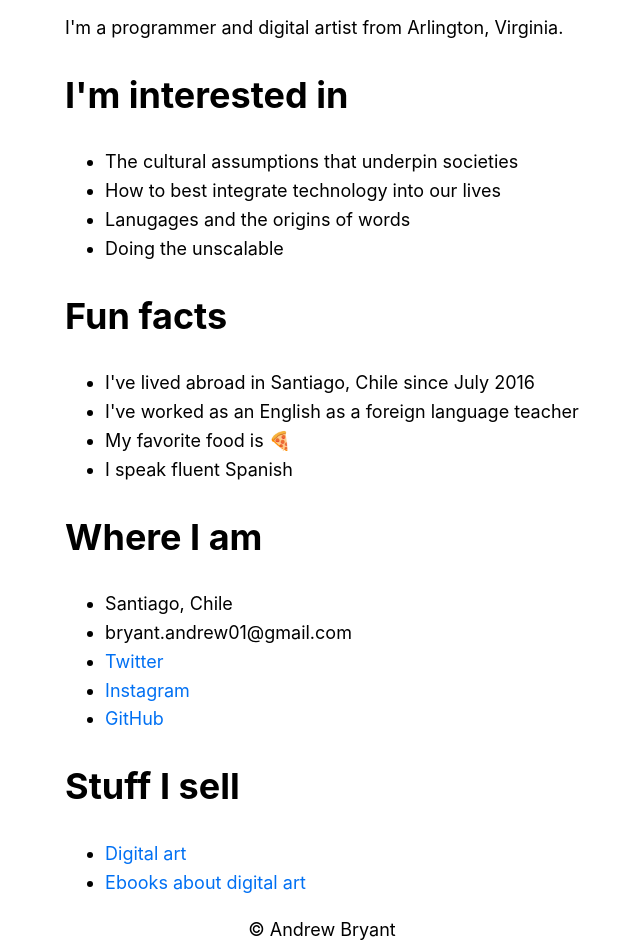
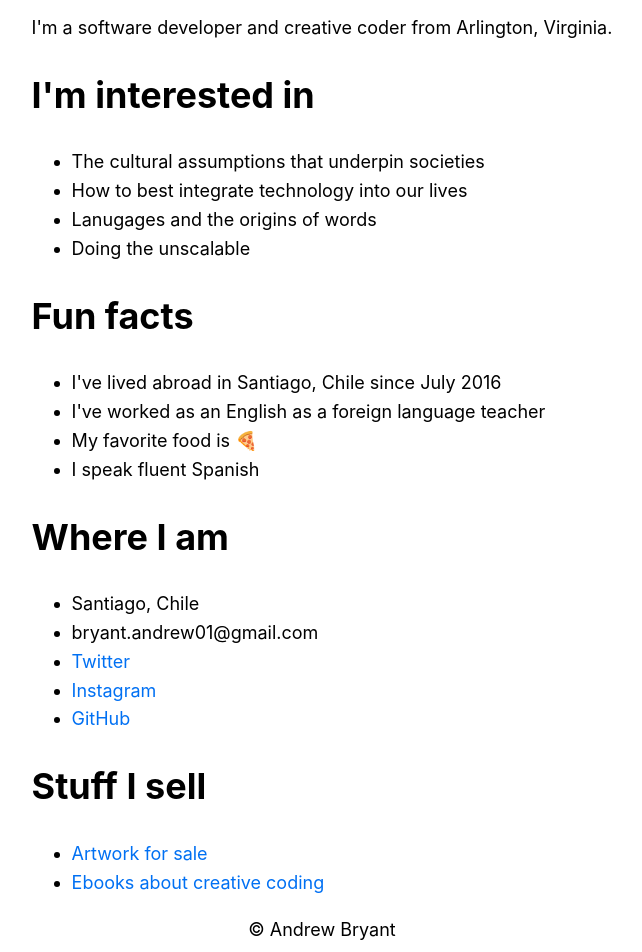
Before and after one commit to apbryant/website, a Next.js app: page / in a window 1280 px wide. Shown: the part 129-1081 px from the top of the page, without its empty margins (318-960 px from the left). Built offline with nearby package versions, Linux system fonts and the light colour scheme.

Commit message:
Update homepage

```diff
--- a/pages/index.js
+++ b/pages/index.js
@@ -34,7 +34,7 @@ export default function Home() {
         <h1 className="title">
           Welcome to my site!
         </h1>
-        <p>I'm a programmer and digital artist from Arlington, Virginia.</p>
+        <p>I'm a software developer and creative coder from Arlington, Virginia.</p>
         <h1>I'm interested in</h1>
         <ul>
           <li>The cultural assumptions that underpin societies</li>
@@ -59,8 +59,8 @@ export default function Home() {
         </ul>
         <h1>Stuff I sell</h1>
         <ul>
-          <li><a href="https://www.etsy.com/shop/BryantGenArt">Digital art</a></li>
-          <li><a href="https://gumroad.com/andrewpbryant">Ebooks about digital art</a></li>
+          <li><a href="https://www.etsy.com/shop/BryantGenArt">Artwork for sale</a></li>
+          <li><a href="https://gumroad.com/andrewpbryant">Ebooks about creative coding</a></li>
         </ul>
 
       </main>
```
